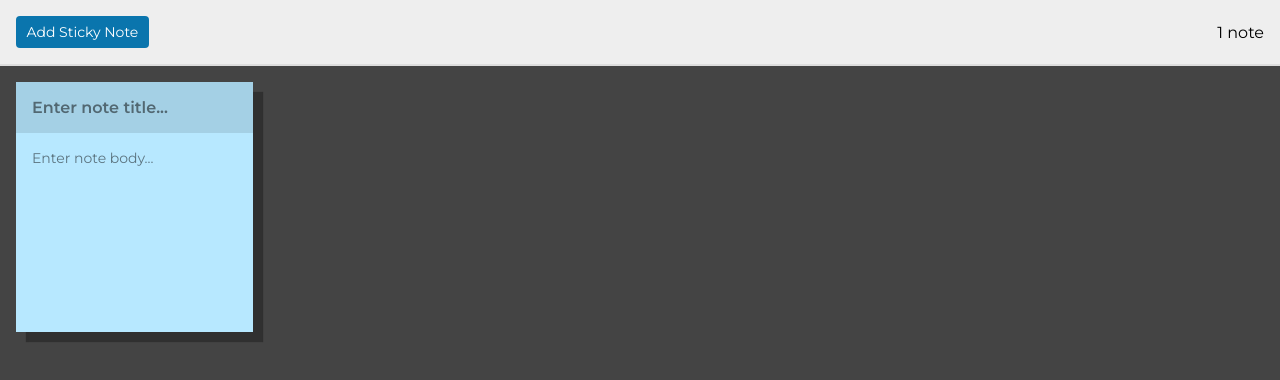
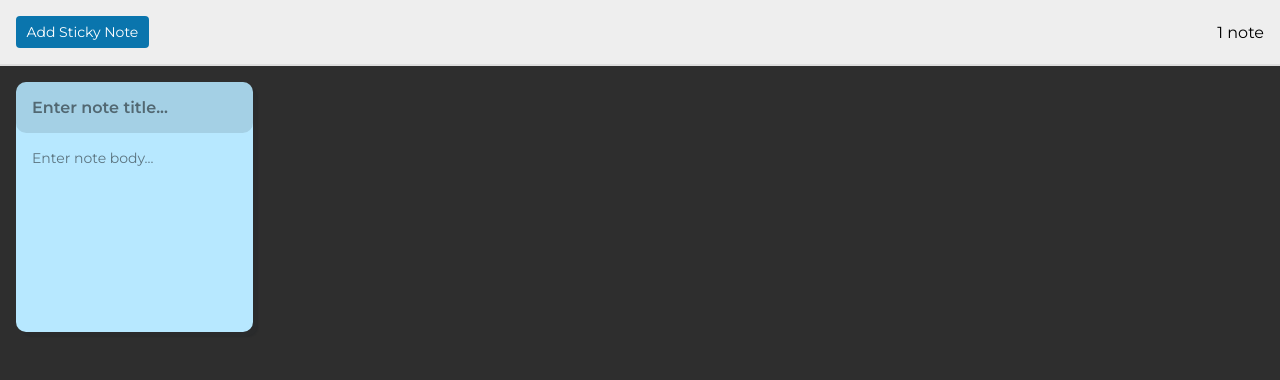
Before and after one commit to vishalh08/Sticky, a plain HTML site: page sticky/index.html in a window 1280 px wide. Both pictures are taken after a click on the button "Add Sticky Note". Drawn offline with Linux system fonts and the light colour scheme.

Commit message:
css modified

```diff
--- a/sticky/style.css
+++ b/sticky/style.css
@@ -41,18 +41,20 @@ body * {
   gap: 16px;
   padding: 16px;
   overflow-y: auto;
-  background: #444444;
+  background: #2e2e2e;
 }
 
 .note {
   background: #fff740;
-  box-shadow: 10px 10px 1px rgba(0, 0, 0, 0.3);
+  border-radius: 10px;
+  box-shadow: 5px 5px 1px rgba(38, 39, 42, 0.5);
   display: flex;
   flex-direction: column;
 }
 
 .note-title {
   background: rgba(0, 0, 0, 0.1);
+  border-radius: 10px;
   border: none;
   outline: none;
   padding: 16px;
```
